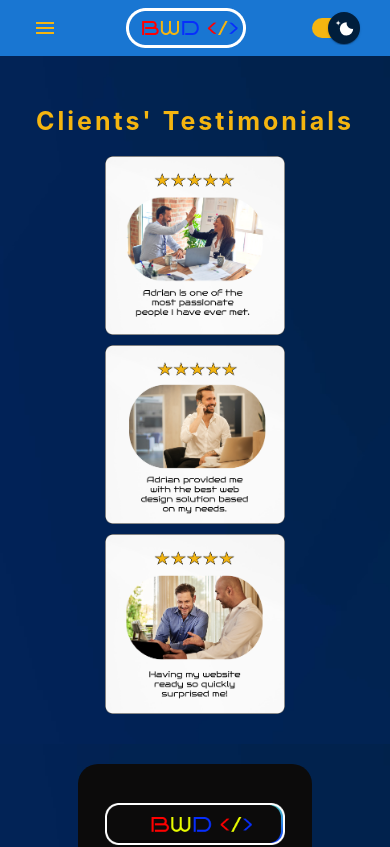
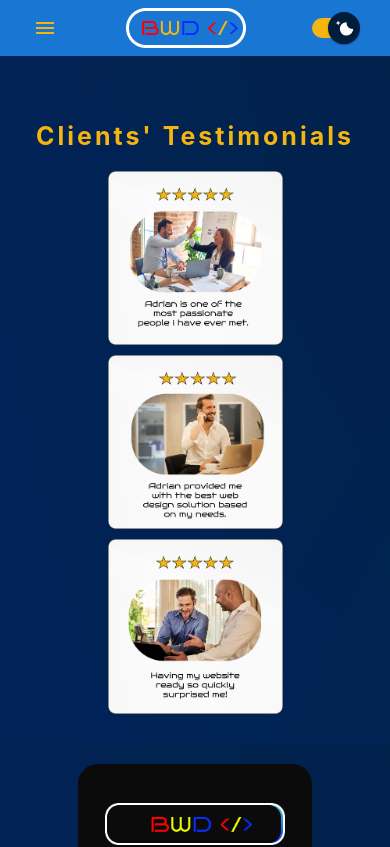
Before and after one commit to Adrian-Edu/best-web-design, a React (Create React App) app: page /contact in a window 390 px wide. Shown: the top 847 px of the page. Built offline with nearby package versions, Linux system fonts and the light colour scheme.

Commit message:
almost ready!

```diff
--- a/src/contact-page/ContactPage.css
+++ b/src/contact-page/ContactPage.css
@@ -190,28 +190,28 @@
 
 @media screen and (max-width: 600px) {
   .passion {
-    width: 180px;
+    width: 175px;
     object-fit: contain;
     border-radius: 5px;
     margin-bottom: 10px;
   }
 
   .needs {
-    width: 180px;
+    width: 175px;
     object-fit: contain;
     border-radius: 5px;
     margin-bottom: 10px;
   }
 
   .quickly {
-    width: 180px;
+    width: 175px;
     object-fit: contain;
     border-radius: 5px;
     margin-bottom: 10px;
   }
   .header-eighth {
     font-size: 25px;
-    padding: 50px 0 20px 0;
+    padding: 65px 0 20px 0;
   }
   .page-height-special {
     height: 160vh;
```
